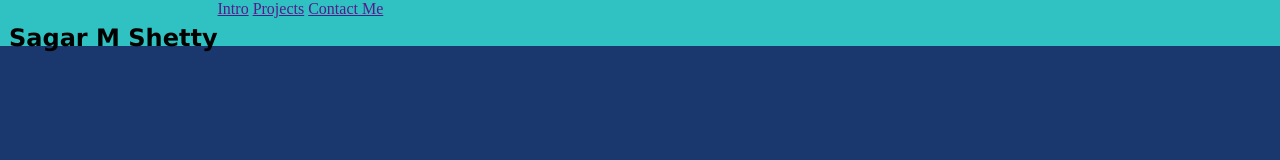
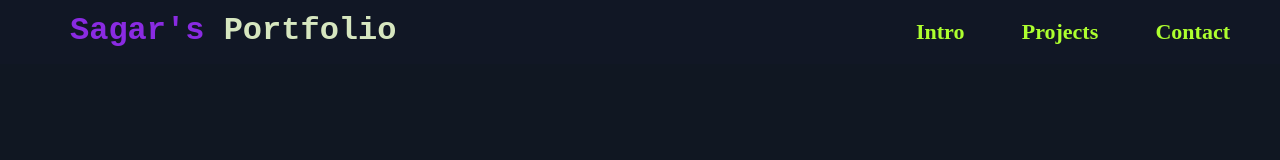
Before and after one commit to Sagar-Shetty21/Sagar.github.io, a plain HTML site: page index.html in a window 1280 px wide. Drawn offline with Linux system fonts and the light colour scheme.

Commit message:
added header

```diff
--- a/index.html
+++ b/index.html
@@ -2,7 +2,7 @@
 <html lang="en">
 
 <head>
-<title>Sagar's Portfolio</title>
+<title>Sagar Shetty</title>
 <link href="styles.css" rel="stylesheet"/>
 <meta charset="UTF-8"/>
 <meta name="viewport" content="width=device-width initial-scale=1.0"/>
@@ -12,16 +12,15 @@
 
 <body>
 <main>
-    <header id="header">
-        <p class="name">Sagar M Shetty</p>
-        <nav class="nav-bar">
-            <a href="">Intro</a>
-            <a href="">Projects</a>
-            <a href="">Contact Me</a>
-        </nav>
+    <header id="header" class="fixed">
+        <div id="header-title"><div class="nav-title"><b>Sagar's</b> Portfolio</div>
+        <div id="header-navigation">
+            <a href="#introduction" >Intro</a>
+            <a href="#projects">Projects</a>
+            <a href="#contact">Contact</a>
+        </div>
     </header>
+
 </main>
 </body>
-
-
 </html>
--- a/styles.css
+++ b/styles.css
@@ -1,27 +1,67 @@
 main{
-    background-color:rgb(26, 56, 110);
-    width: 100vw;
-    height: 100vh;
+    background-color:rgb(16, 23, 34);
+    width: 100%;
+    height: 100%;
     position: absolute;
     top: 0px;
     left: 0px;
 }
 
 #header{
-    background-color:rgb(48, 194, 194);
-    width: 100vw;
-    height: 46px;
+    width: 100%;
+    height: 8%;
+    background-color: rgba(23, 23, 51, 0.216);
+    position: fixed;
+    top:0;
     display: flex;
 }
 
-.name{
-    font-weight: bold;
-    font-size: 24px;
-    font-family:'Lucida Sans', 'Lucida Sans Regular', 'Lucida Grande', 'Lucida Sans Unicode', Geneva, Verdana, sans-serif;
-
-    padding-left: 9px;
+#header-title div{
+    font-size: xx-large;
+    font-family: 'Courier New', Courier, monospace;
+    font-weight: bolder;
+    display: block;
+    padding: 12px;
+    padding-left: 70px;
+    margin: 0;
+    color: rgb(214, 230, 191)
 }
 
-.nav-bar{
+#header-title b{
+    color: blueviolet;
+}
 
+
+#header-navigation{
+    position: absolute;
+    top:0;
+    right: 0;
+    padding: 17px;
+    margin-right: 65px;
 }
+
+#header-navigation  a{
+    font-size: 22px;
+    font-family: 'Times New Roman', Times, serif;
+    text-decoration: none;
+    color: greenyellow;
+    margin-right: 38px;
+    font-weight: bold;
+}
+
+
+/*Glow effect for anchor tags in navigation bar*/
+a:hover {
+    -webkit-animation: glow 1s ease-in-out infinite alternate;
+    -moz-animation: glow 1s ease-in-out infinite alternate;
+    animation: glow 1s ease-in-out infinite alternate;
+  }
+
+  @-webkit-keyframes glow {
+    from {
+      text-shadow: 0 0 10px #fff, 0 0 20px #fff, 0 0 30px #e60073, 0 0 40px #e60073, 0 0 50px #e60073, 0 0 60px #e60073, 0 0 70px #e60073;
+    }
+    to {
+      text-shadow: 0 0 20px #fff, 0 0 30px #ff4da6, 0 0 40px #ff4da6, 0 0 50px #ff4da6, 0 0 60px #ff4da6, 0 0 70px #ff4da6, 0 0 80px #ff4da6;
+    }
+  }
```
